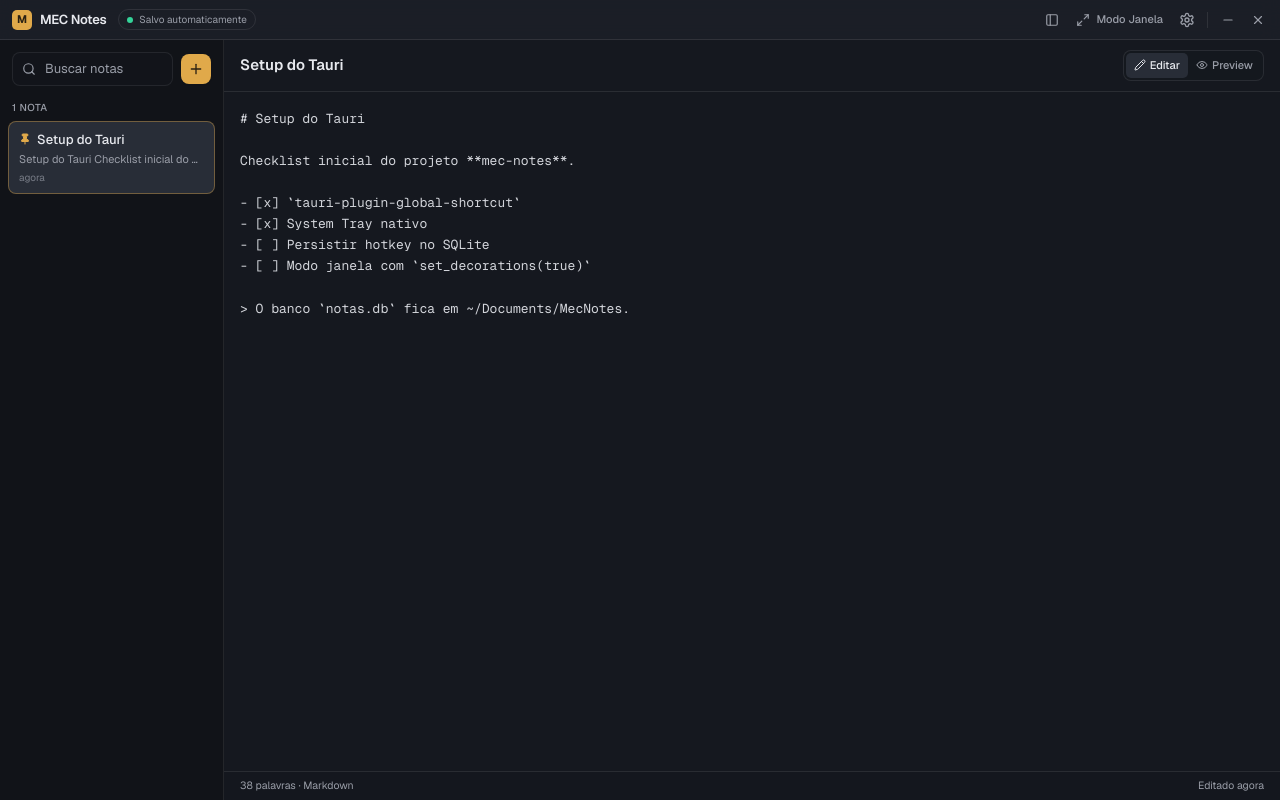
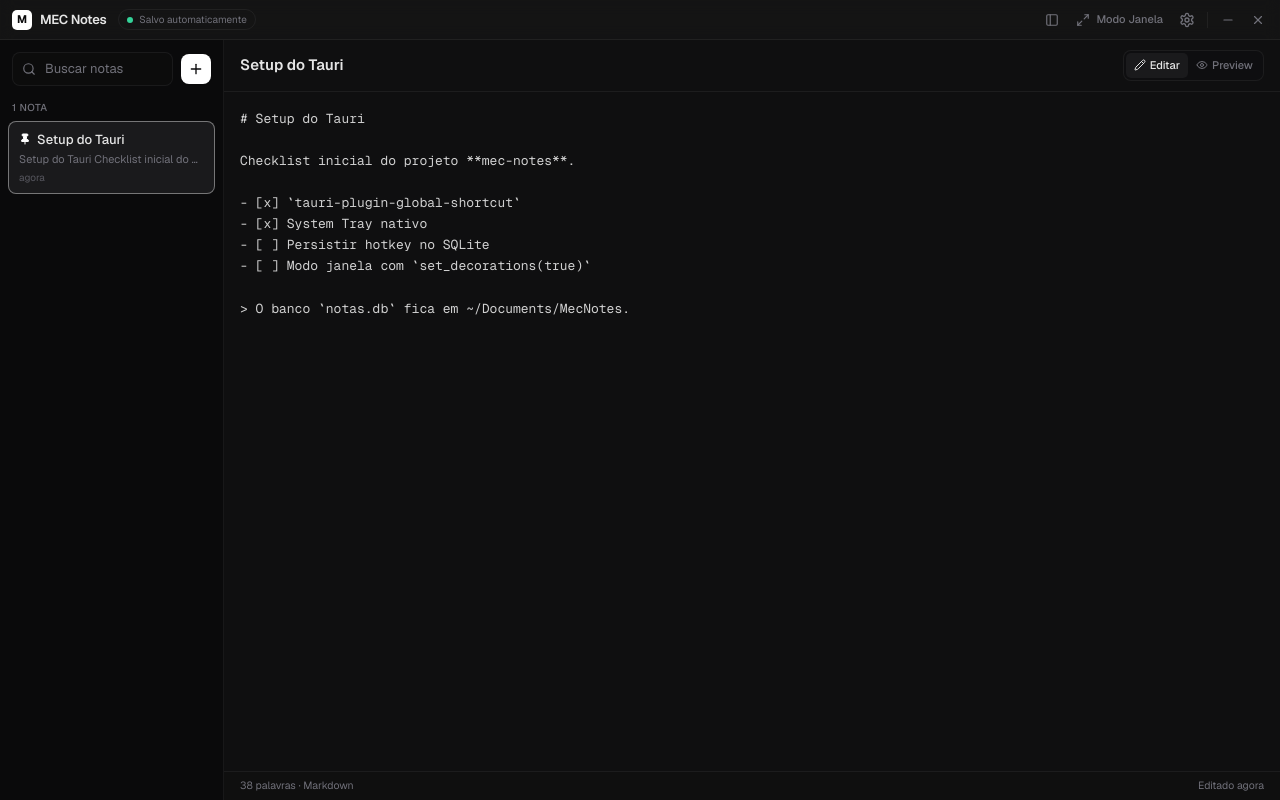
Before and after one commit to devcarloshenrique/mec-notes, a React (Vite) app: page / in a window 1280 px wide. Built offline with nearby package versions, Linux system fonts and the light colour scheme.

Commit message:
feat(ui): apply neutral dark grayscale palette from mock reference

```diff
--- a/index.html
+++ b/index.html
@@ -8,7 +8,7 @@
     <link rel="preconnect" href="https://fonts.gstatic.com" crossorigin />
     <link href="https://fonts.googleapis.com/css2?family=Geist+Mono:wght@400;500;600;700&family=Geist:wght@400;500;600;700&display=swap" rel="stylesheet" />
   </head>
-  <body class="bg-[#15181f] text-[#e7e9ee] select-none overflow-hidden font-sans">
+  <body class="bg-[#0f0f10] text-[#e5e5e5] select-none overflow-hidden font-sans">
     <div id="root"></div>
     <script type="module" src="/src/main.tsx"></script>
   </body>
--- a/src/index.css
+++ b/src/index.css
@@ -3,36 +3,37 @@
 @tailwind utilities;
 
 @layer base {
-  :root {
+  :root,
+  .dark {
     color-scheme: dark;
-    --background: #15181f;
-    --foreground: #e7e9ee;
-    --card: #1c1f27;
-    --card-foreground: #e7e9ee;
-    --popover: #1c1f27;
-    --popover-foreground: #e7e9ee;
-    --primary: #e0a94a;
-    --primary-foreground: #2a2113;
-    --secondary: #23272f;
-    --secondary-foreground: #e7e9ee;
-    --muted: #23272f;
-    --muted-foreground: #9a9ea8;
-    --accent: #282d37;
-    --accent-foreground: #e7e9ee;
-    --destructive: #d5453b;
+    --background: #0f0f10;
+    --foreground: #e5e5e5;
+    --card: #141415;
+    --card-foreground: #e5e5e5;
+    --popover: #141415;
+    --popover-foreground: #e5e5e5;
+    --primary: #ffffff;
+    --primary-foreground: #0a0a0b;
+    --secondary: #18181a;
+    --secondary-foreground: #e5e5e5;
+    --muted: #18181a;
+    --muted-foreground: #71717a;
+    --accent: #1a1a1c;
+    --accent-foreground: #e5e5e5;
+    --destructive: #dc2626;
     --destructive-foreground: #ffffff;
-    --border: rgba(255, 255, 255, 0.09);
-    --input: rgba(255, 255, 255, 0.12);
-    --ring: #e0a94a;
+    --border: rgba(255, 255, 255, 0.06);
+    --input: rgba(255, 255, 255, 0.08);
+    --ring: #ffffff;
     --radius: 0.625rem;
-    --sidebar: #111318;
-    --sidebar-foreground: #dcdee4;
-    --sidebar-primary: #e0a94a;
-    --sidebar-primary-foreground: #2a2113;
-    --sidebar-accent: #23272f;
-    --sidebar-accent-foreground: #e7e9ee;
-    --sidebar-border: rgba(255, 255, 255, 0.08);
-    --sidebar-ring: #e0a94a;
+    --sidebar: #0a0a0b;
+    --sidebar-foreground: #a1a1aa;
+    --sidebar-primary: #ffffff;
+    --sidebar-primary-foreground: #0a0a0b;
+    --sidebar-accent: #18181a;
+    --sidebar-accent-foreground: #e5e5e5;
+    --sidebar-border: rgba(255, 255, 255, 0.06);
+    --sidebar-ring: #ffffff;
   }
 }
 
@@ -41,8 +42,8 @@ html, body, #root {
   width: 100%;
   margin: 0;
   padding: 0;
-  background-color: #15181f;
-  color: #e7e9ee;
+  background-color: #0f0f10;
+  color: #e5e5e5;
   font-family: "Geist", -apple-system, BlinkMacSystemFont, "Segoe UI", Roboto, Helvetica, Arial, sans-serif;
   user-select: none;
   overflow: hidden;
@@ -59,10 +60,10 @@ html, body, #root {
 }
 
 ::-webkit-scrollbar-thumb {
-  background: rgba(255, 255, 255, 0.12);
+  background: rgba(255, 255, 255, 0.08);
   border-radius: 4px;
 }
 
 ::-webkit-scrollbar-thumb:hover {
-  background: rgba(255, 255, 255, 0.22);
+  background: rgba(255, 255, 255, 0.14);
 }
--- a/tailwind.config.js
+++ b/tailwind.config.js
@@ -12,48 +12,48 @@ export default {
         mono: ["Geist Mono", "ui-monospace", "monospace"],
       },
       colors: {
-        background: "#15181f",
-        foreground: "#e7e9ee",
+        background: "#0f0f10",
+        foreground: "#e5e5e5",
         card: {
-          DEFAULT: "#1c1f27",
-          foreground: "#e7e9ee",
+          DEFAULT: "#141415",
+          foreground: "#e5e5e5",
         },
         popover: {
-          DEFAULT: "#1c1f27",
-          foreground: "#e7e9ee",
+          DEFAULT: "#141415",
+          foreground: "#e5e5e5",
         },
         primary: {
-          DEFAULT: "#e0a94a",
-          foreground: "#2a2113",
+          DEFAULT: "#ffffff",
+          foreground: "#0a0a0b",
         },
         secondary: {
-          DEFAULT: "#23272f",
-          foreground: "#e7e9ee",
+          DEFAULT: "#18181a",
+          foreground: "#e5e5e5",
         },
         muted: {
-          DEFAULT: "#23272f",
-          foreground: "#9a9ea8",
+          DEFAULT: "#18181a",
+          foreground: "#71717a",
         },
         accent: {
-          DEFAULT: "#282d37",
-          foreground: "#e7e9ee",
+          DEFAULT: "#1a1a1c",
+          foreground: "#e5e5e5",
         },
         destructive: {
-          DEFAULT: "#d5453b",
+          DEFAULT: "#dc2626",
           foreground: "#ffffff",
         },
-        border: "rgba(255, 255, 255, 0.09)",
-        input: "rgba(255, 255, 255, 0.12)",
-        ring: "#e0a94a",
+        border: "rgba(255, 255, 255, 0.06)",
+        input: "rgba(255, 255, 255, 0.08)",
+        ring: "#ffffff",
         sidebar: {
-          DEFAULT: "#111318",
-          foreground: "#dcdee4",
-          primary: "#e0a94a",
-          "primary-foreground": "#2a2113",
-          accent: "#23272f",
-          "accent-foreground": "#e7e9ee",
-          border: "rgba(255, 255, 255, 0.08)",
-          ring: "#e0a94a",
+          DEFAULT: "#0a0a0b",
+          foreground: "#a1a1aa",
+          primary: "#ffffff",
+          "primary-foreground": "#0a0a0b",
+          accent: "#18181a",
+          "accent-foreground": "#e5e5e5",
+          border: "rgba(255, 255, 255, 0.06)",
+          ring: "#ffffff",
         },
       },
       borderRadius: {
```
